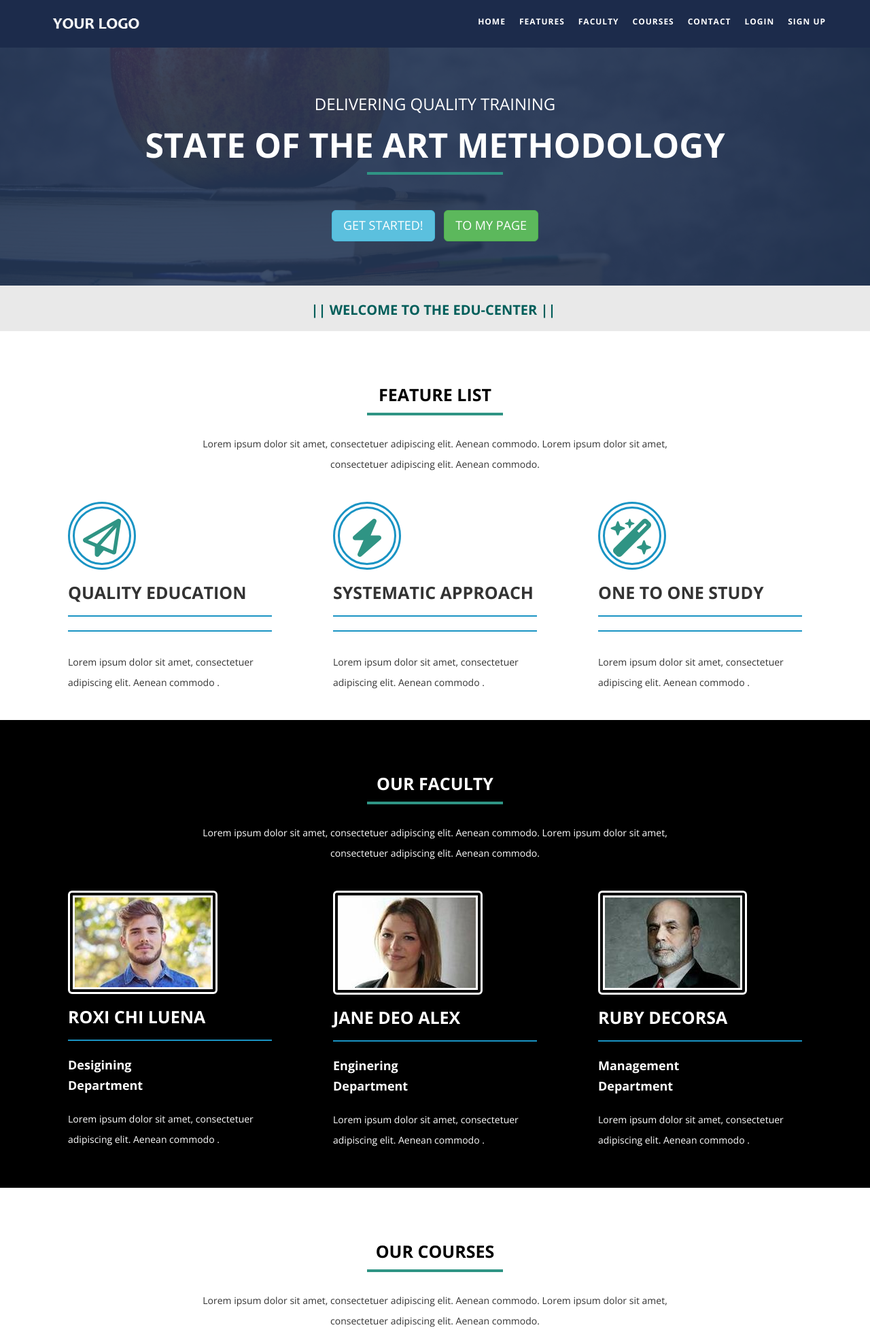
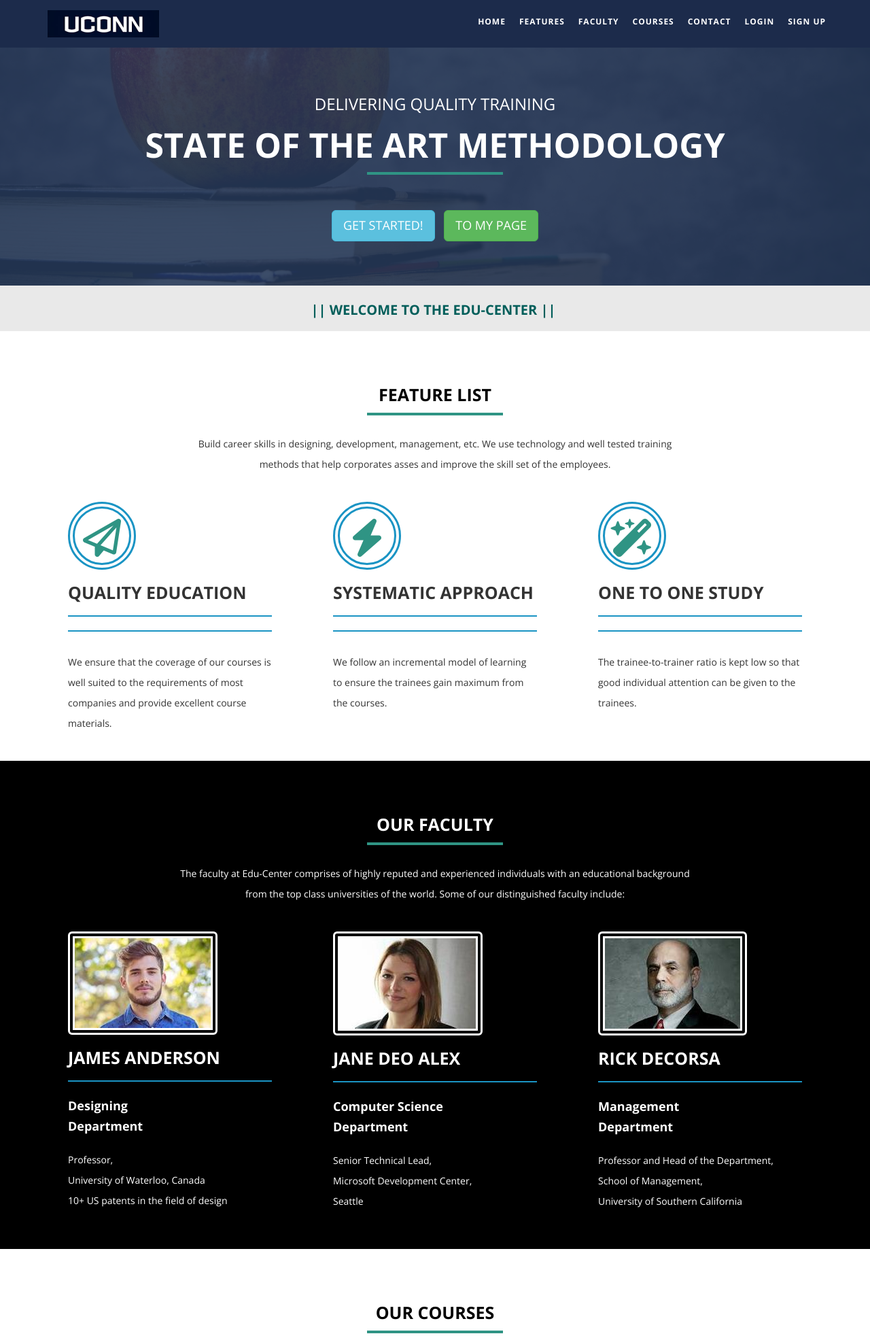
Before and after one commit to akhiludathu/Training_Company_Management_System, a Flask app: page / in a window 1280 px wide. Shown: the top 1965 px of the page at 68% size. Run offline with Flask 2, Linux system fonts and the light colour scheme; some libraries are stand-ins or nearby versions.

Commit message:
Final Project Completed

```diff
--- a/app.py
+++ b/app.py
@@ -61,13 +61,13 @@ def handle_login():
 
 @app.route('/handle_newcourse',methods=['POST'])
 def handle_newcourse():
-    try:
-        query = ("Insert into Program values (\'%s\',\'%s\',\'%s\',\'%s\',\'%s\',\'%s\')" % (request.form['id'],request.form['name'],request.form['description'],request.form['duration'],request.form['start'],request.form['supervisor']))
-        cursor.execute(query)
-        cnx.commit()
-        return 'Success'
-    except:
-        return 'Failure'
+    #try:
+    query = ("Insert into Program values (\'%s\',\'%s\',\'%s\',\'%s\',\'%s\',\'%s\')" % (request.form['id'],request.form['name'],request.form['description'],request.form['duration'],request.form['start'],request.form['supervisor']))
+    cursor.execute(query)
+    cnx.commit()
+    return 'Success'
+    #except:
+        #return 'Failure'
 
 @app.route('/handle_newtrainee',methods=['POST'])
 def handle_newtrainee():
@@ -147,15 +147,15 @@ def getIds():
         cursor.execute("SELECT * FROM Program");
         ids = cursor.fetchall()
 
-        wishes_dict = []
-        for wish in ids:
-            wish_dict = {
-                    'Id': wish[0],
-                    'Name': wish[1],
-                    'Description': wish[2],
-                    'Duration':wish[3],
-                    'Start_Date':wish[4]}
-            wishes_dict.append(wish_dict)
+        progs_dict = []
+        for prog in ids:
+            prog_dict = {
+                    'Id': prog[0],
+                    'Name': prog[1],
+                    'Description': prog[2],
+                    'Duration':prog[3],
+                    'Start_Date':prog[4]}
+            progs_dict.append(prog_dict)
 
         cursor.execute("SELECT * FROM Company");
         ids = cursor.fetchall()
@@ -173,7 +173,7 @@ def getIds():
             companies_dict.append(company_dict)
 
         data = {}
-        data['progs'] = wishes_dict
+        data['progs'] = progs_dict
         data['comps'] = companies_dict
 
         return json.dumps(data)
@@ -189,15 +189,15 @@ def getPrograms():
         cursor.execute("SELECT * FROM Program");
         ids = cursor.fetchall()
 
-        wishes_dict = []
-        for wish in ids:
-            wish_dict = {
-                    'Id': wish[0],
-                    'Name': wish[1],
-                    'Description': wish[2],
-                    'Duration':wish[3],
-                    'Start_Date':wish[4]}
-            wishes_dict.append(wish_dict)
+        progs_dict = []
+        for prog in ids:
+            prog_dict = {
+                    'Id': prog[0],
+                    'Name': prog[1],
+                    'Description': prog[2],
+                    'Duration':prog[3],
+                    'Start_Date':prog[4]}
+            progs_dict.append(prog_dict)
         #return 'hi'
 
         user = session.get('user')
@@ -214,7 +214,7 @@ def getPrograms():
         trainees_dict = []
         for trainee in trs:
             train_dict = {
-                    'ProgramId':trainee[2],
+                    'ProgramId':trainee[0],
                     'Name':trainee[3],
                     'TraineeId':trainee[8],
                     'Phone':trainee[4],
@@ -222,7 +222,7 @@ def getPrograms():
             trainees_dict.append(train_dict)
 
         data = {}
-        data['progs'] = wishes_dict
+        data['progs'] = progs_dict
         data['trains'] = trainees_dict
         return json.dumps(data)
     else:
--- a/templates/index.html
+++ b/templates/index.html
@@ -120,10 +120,7 @@
            <div class="col-lg-8 col-lg-offset-2 col-md-8 col-sm-8 col-md-offset-2 col-sm-offset-2">
                <h1 data-scroll-reveal="enter from the bottom after 0.2s"  class="header-line">FEATURE LIST </h1>
                <p data-scroll-reveal="enter from the bottom after 0.3s" >
-                Lorem ipsum dolor sit amet, consectetuer adipiscing elit.
-                  Aenean commodo.
-                   Lorem ipsum dolor sit amet, consectetuer adipiscing elit.
-                  Aenean commodo.
+                 Build career skills in designing, development, management, etc. We use technology and well tested training methods that help corporates asses and improve the skill set of the employees.
               </p>
            </div>
        </div>
@@ -137,8 +134,7 @@
               <h3 >Quality Education</h3>
                  <hr /><hr />
                    <p >
-                       Lorem ipsum dolor sit amet, consectetuer adipiscing elit.
-                        Aenean commodo .
+                       We ensure that the coverage of our courses is well suited to the requirements of most companies and provide excellent course materials.
                    </p>
           </div>
         </div>
@@ -149,8 +145,7 @@
               <h3 >SYSTEMATIC APPROACH</h3>
                  <hr /><hr />
                    <p >
-                       Lorem ipsum dolor sit amet, consectetuer adipiscing elit.
-                        Aenean commodo .
+                       We follow an incremental model of learning to ensure the trainees gain maximum from the courses.
                    </p>
           </div>
         </div>
@@ -161,8 +156,7 @@
               <h3 >ONE TO ONE STUDY</h3>
                  <hr /><hr />
                    <p >
-                       Lorem ipsum dolor sit amet, consectetuer adipiscing elit.
-                        Aenean commodo .
+                       The trainee-to-trainer ratio is kept low so that good individual attention can be given to the trainees.
 
                    </p>
           </div>
@@ -178,10 +172,7 @@
         <div class="col-lg-8 col-lg-offset-2 col-md-8 col-sm-8 col-md-offset-2 col-sm-offset-2">
           <h1 data-scroll-reveal="enter from the bottom after 0.1s" class="header-line">OUR FACULTY </h1>
            <p data-scroll-reveal="enter from the bottom after 0.3s">
-            Lorem ipsum dolor sit amet, consectetuer adipiscing elit.
-              Aenean commodo.
-               Lorem ipsum dolor sit amet, consectetuer adipiscing elit.
-              Aenean commodo.
+            The faculty at Edu-Center comprises of highly reputed and experienced individuals with an educational background from the top class universities of the world. Some of our distinguished faculty include:
             </p>
         </div>
       </div>
@@ -191,13 +182,15 @@
         <div class="col-lg-4  col-md-4 col-sm-4" data-scroll-reveal="enter from the bottom after 0.4s">
           <div class="faculty-div">
             <img src="../static/faculty/1.jpg"  class="img-rounded" />
-              <h3 >ROXI CHI LUENA </h3>
+              <h3 >JAMES ANDERSON</h3>
                  <hr />
-                 <h4>Desigining <br /> Department</h4>
+                 <h4>Designing <br /> Department</h4>
                     <p >
-                         Lorem ipsum dolor sit amet, consectetuer adipiscing elit.
-                          Aenean commodo .
-
+                      Professor,
+                      <br/>
+                      University of Waterloo, Canada
+                      <br/>
+                      10+ US patents in the field of design
                      </p>
           </div>
         </div>
@@ -207,11 +200,13 @@
             <img src="../static/faculty/2.jpg"  class="img-rounded" />
               <h3 >JANE DEO ALEX</h3>
                  <hr />
-                 <h4>Enginering <br /> Department</h4>
+                 <h4>Computer Science <br /> Department</h4>
                    <p >
-                       Lorem ipsum dolor sit amet, consectetuer adipiscing elit.
-                        Aenean commodo .
-
+                    Senior Technical Lead,
+                    <br />
+                    Microsoft Development Center,
+                    <br />
+                    Seattle
                    </p>
           </div>
         </div>
@@ -219,13 +214,15 @@
         <div class="col-lg-4  col-md-4 col-sm-4" data-scroll-reveal="enter from the bottom after 0.6s">
           <div class="faculty-div">
             <img src="../static/faculty/3.jpg" class="img-rounded" />
-              <h3 >RUBY DECORSA</h3>
+              <h3 >RICK DECORSA</h3>
                 <hr />
                 <h4>Management <br /> Department</h4>
                    <p >
-                       Lorem ipsum dolor sit amet, consectetuer adipiscing elit.
-                        Aenean commodo .
-
+                      Professor and Head of the Department,
+                      <br />
+                      School of Management,
+                      <br />
+                      University of Southern California
                    </p>
           </div>
         </div>
@@ -240,10 +237,6 @@
       <div class="col-lg-8 col-lg-offset-2 col-md-8 col-sm-8 col-md-offset-2 col-sm-offset-2">
         <h1 data-scroll-reveal="enter from the bottom after 0.1s" class="header-line">OUR COURSES </h1>
            <p data-scroll-reveal="enter from the bottom after 0.3s">
-            Lorem ipsum dolor sit amet, consectetuer adipiscing elit.
-              Aenean commodo.
-               Lorem ipsum dolor sit amet, consectetuer adipiscing elit.
-              Aenean commodo.
             </p>
       </div>
     </div>
@@ -282,7 +275,6 @@
               <div id="collapse2" class="panel-collapse collapse" style="height: 0px;">
                   <div class="panel-body">
                       <p>
-                         Lorem ipsum dolor sit amet, consectetur adipiscing elit. Vivamus sagittis egestas mauris ut vehicula. Cras viverra ac orci ac aliquam. Nulla eget condimentum mauris, eget tincidunt est.
                       </p>
                   </div>
               </div>
@@ -299,7 +291,6 @@
               <div id="collapse3" class="panel-collapse collapse"  style="height: 0px;">
                   <div class="panel-body">
                       <p>
-                         Lorem ipsum dolor sit amet, consectetur adipiscing elit. Vivamus sagittis egestas mauris ut vehicula. Cras viverra ac orci ac aliquam. Nulla eget condimentum mauris, eget tincidunt est.
                       </p>
                   </div>
               </div>
@@ -326,10 +317,7 @@
           <div class="col-lg-8 col-lg-offset-2 col-md-8 col-sm-8 col-md-offset-2 col-sm-offset-2">
             <h1 data-scroll-reveal="enter from the bottom after 0.1s" class="header-line" >CONTACT US  </h1>
                <p data-scroll-reveal="enter from the bottom after 0.3s">
-                Lorem ipsum dolor sit amet, consectetuer adipiscing elit.
-                  Aenean commodo.
-                   Lorem ipsum dolor sit amet, consectetuer adipiscing elit.
-                  Aenean commodo.
+                Have a query? Feel free to reach out to us!
                 </p>
           </div>
         </div>
@@ -386,7 +374,7 @@
 <!-- CONTACT SECTION END-->
 
   <div id="footer">
-        &copy 2014 yourdomain.com | All Rights Reserved |  <a href="http://binarytheme.com" style="color: #fff" target="_blank">Design by : binarytheme.com</a>
+        &All Rights Reserved |  <a href="http://binarytheme.com" style="color: #fff" target="_blank"></a>
   </div>
 
 <!-- Login modal-->
@@ -422,26 +410,26 @@
             <div>
               <input type="radio" name="usertype" id="choice-admin-company" value="Admin" required><label for="choice-admin-company"> Admin</label>
                <div class="reveal-if-active">
-                <input type="text" name="employeeid" placeholder="Employee ID">
-                <input type="text" name="employeename" placeholder="Name">
-                <input type="text" name="role" placeholder="Designation">
-                <input type="text" name="roomno" placeholder="Room number">
+                <input type="text" name="employeeid" placeholder="Employee ID" maxlength="20">
+                <input type="text" name="employeename" placeholder="Name" maxlength="30">
+                <input type="text" name="role" placeholder="Designation" maxlength="20">
+                <input type="text" name="roomno" placeholder="Room number" maxlength="10">
               </div>
             </div>
 
             <div>
               <input type="radio" name="usertype" id="choice-admin-company" value="Company" required><label for="Company"> Company</label>
                <div class="reveal-if-active">
-                <input type="text" name="companyname" placeholder="Company Name">
-                <input type="text" name="hrname" placeholder="HR Executive Name">
-                <input type="text" name="hrphone" placeholder="POC Phone number">
-                <input type="text" name="companyindustry" placeholder="Industry">
+                <input type="text" name="companyname" placeholder="Company Name" maxlength="20">
+                <input type="text" name="hrname" placeholder="HR Executive Name" maxlength="30">
+                <input type="text" name="hrphone" placeholder="POC Phone number" maxlength="10">
+                <input type="text" name="companyindustry" placeholder="Industry" maxlength="20">
               </div>
             </div>
 
-            <input type="text" name="user" placeholder="Username" required>
-            <input type="password" name="pass" placeholder="Password" required>
-            <input type="password" name="passconfirm" placeholder="Confirm Password" required>
+            <input type="text" name="user" placeholder="Username" required maxlength="20">
+            <input type="password" name="pass" placeholder="Password" required maxlength="20">
+            <input type="password" name="passconfirm" placeholder="Confirm Password" required maxlength="20">
             <button id="btnSignUp" class="btn btn-lg btn-primary btn-block" type="button">Sign Up</button>
             <!--input type="submit" name="login" class="login loginmodal-submit" value="Signup"-->
           </div>
```
Also changed, not shown: templates/admin.html (+10 -17 lines), templates/company.html (+9 -18 lines), static/logo180-50.png, static/logo180-70.png (added).
